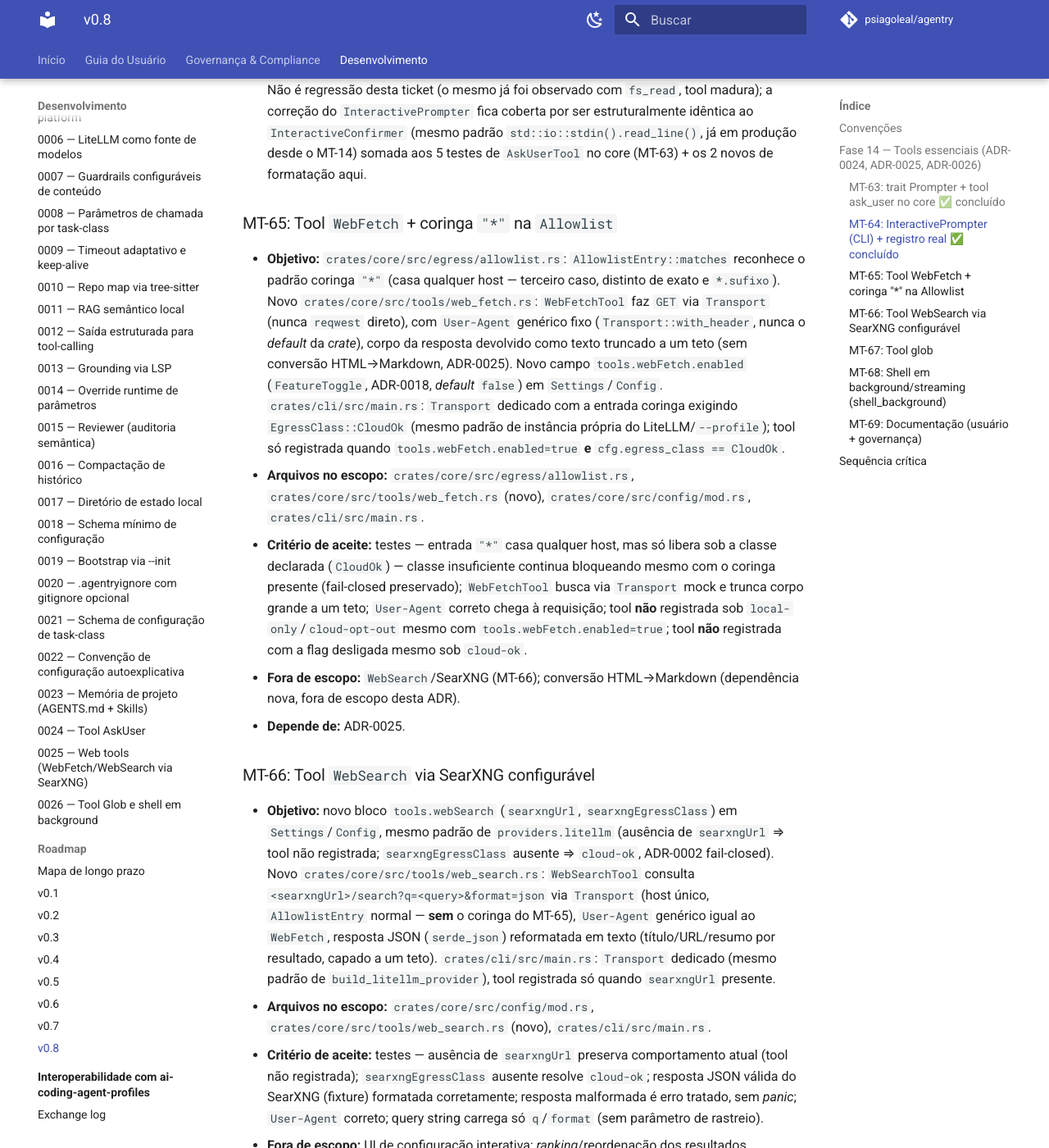
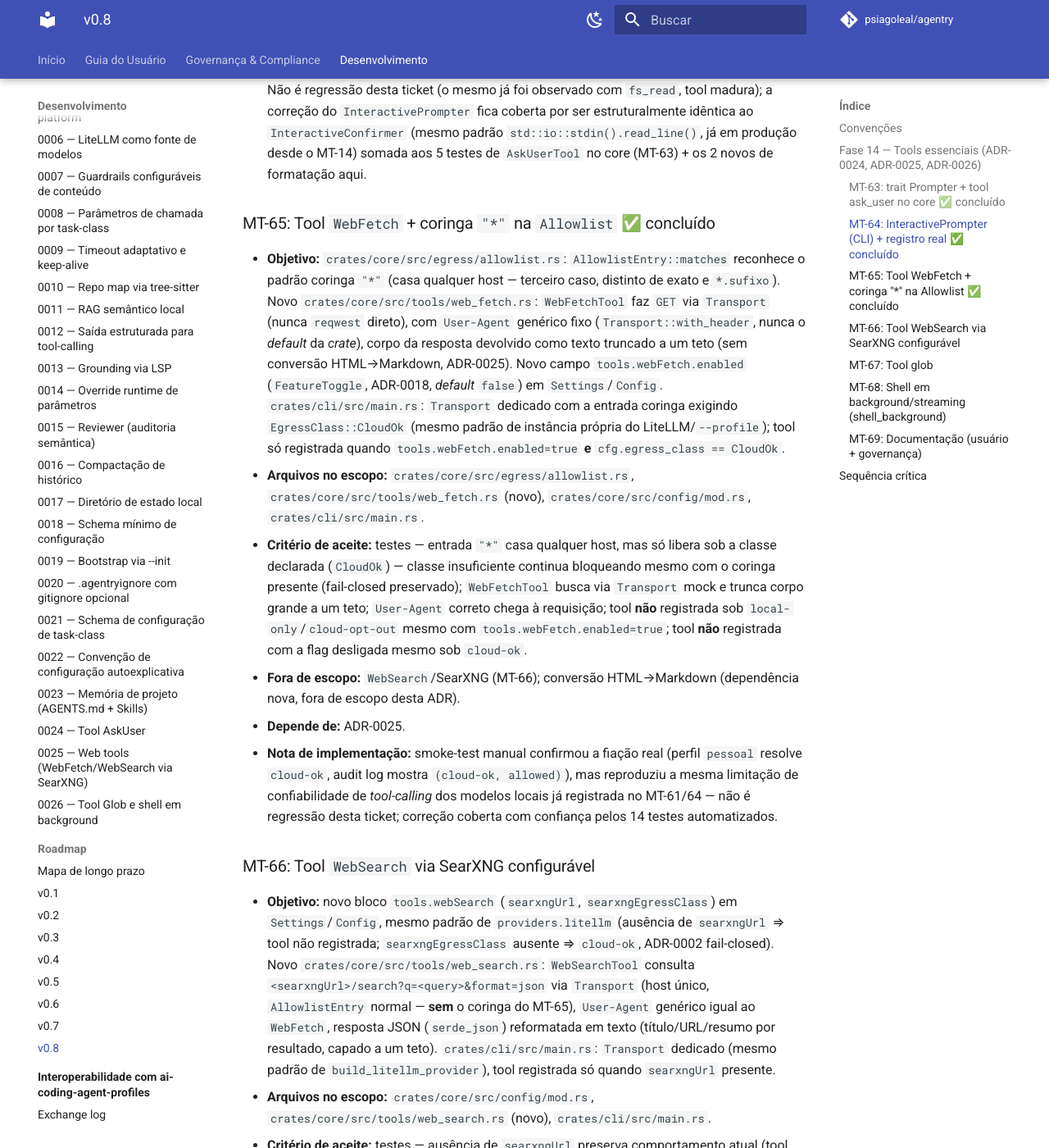
Before and after one commit to psiagoleal/agentry, an MkDocs documentation site: the page built from docs/roadmap-v0.8.md, in a window 1280 px wide and 1400 px high, scrolled down 1558 px. Shown: the whole window at 82% size. Built offline with MkDocs 1.6.1 and Material for MkDocs 9.7.7, drawn with Linux system fonts in a browser that asks for light colours; comment, search, counter and statistics services are not loaded.

Commit message:
docs(handoff): marca MT-65 concluído; próximo passo é o MT-66
roadmap-v0.8.md e CURRENT-STATE.md refletem a tool web_fetch e o
coringa ANY_HOST funcionando de ponta a ponta; apontam MT-66
(WebSearch via SearXNG) como próximo passo.

{agente: Claude Code; modelo: claude-sonnet-5}

```diff
--- a/docs/roadmap-v0.8.md
+++ b/docs/roadmap-v0.8.md
@@ -58,7 +58,7 @@ nesta fase** — decisão explícita das três ADRs (reaproveitam `ignore`/`toki
   `InteractiveConfirmer` (mesmo padrão `std::io::stdin().read_line()`, já em produção desde o
   MT-14) somada aos 5 testes de `AskUserTool` no core (MT-63) + os 2 novos de formatação aqui.
 
-### MT-65: Tool `WebFetch` + coringa `"*"` na `Allowlist`
+### MT-65: Tool `WebFetch` + coringa `"*"` na `Allowlist` ✅ concluído
 - **Objetivo:** `crates/core/src/egress/allowlist.rs`: `AllowlistEntry::matches` reconhece o
   padrão coringa `"*"` (casa qualquer host — terceiro caso, distinto de exato e `*.sufixo`).
   Novo `crates/core/src/tools/web_fetch.rs`: `WebFetchTool` faz `GET` via `Transport` (nunca
@@ -81,6 +81,10 @@ nesta fase** — decisão explícita das três ADRs (reaproveitam `ignore`/`toki
 - **Fora de escopo:** `WebSearch`/SearXNG (MT-66); conversão HTML→Markdown (dependência nova,
   fora de escopo desta ADR).
 - **Depende de:** ADR-0025.
+- **Nota de implementação:** smoke-test manual confirmou a fiação real (perfil `pessoal`
+  resolve `cloud-ok`, audit log mostra `(cloud-ok, allowed)`), mas reproduziu a mesma
+  limitação de confiabilidade de *tool-calling* dos modelos locais já registrada no MT-61/64 —
+  não é regressão desta ticket; correção coberta com confiança pelos 14 testes automatizados.
 
 ### MT-66: Tool `WebSearch` via SearXNG configurável
 - **Objetivo:** novo bloco `tools.webSearch` (`searxngUrl`, `searxngEgressClass`) em
```
Also changed, not shown: docs/CURRENT-STATE.md (+23 -10 lines).
